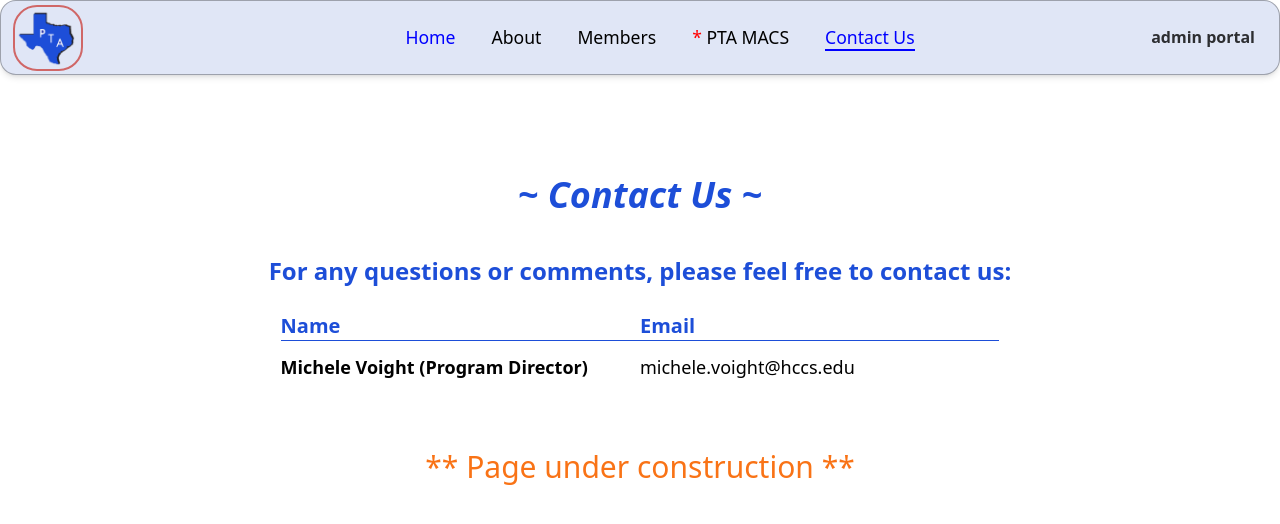
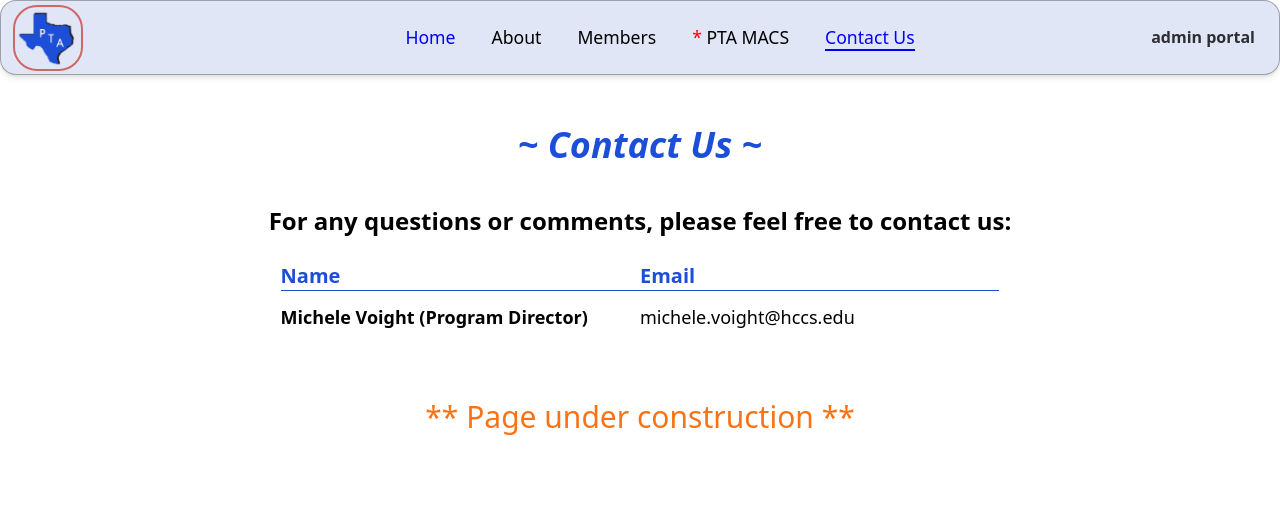
Before and after one commit to Jackal73/TAPTAE-client, a React (Create React App) app: page /contact-us in a window 1280 px wide. Shown: the top 524 px of the page. Built offline with nearby package versions, Linux system fonts and the light colour scheme.

Commit message:
:lipstick: Update `margin-top` in AboutUs, ContactUs, Home, Members, and PtaMacs pages

```diff
--- a/src/pages/aboutUs/AboutUs.jsx
+++ b/src/pages/aboutUs/AboutUs.jsx
@@ -12,7 +12,7 @@ export default function AboutUs() {
       <div className="flex max-w-[1400px] mx-auto">
         <div className="flex-[8]">
           <div className="mt-[32px] px-[25px] pb-[25px]">
-            <div className="mt-[100px]">
+            <div className="mt-[50px]">
               <h1 className="flex font-bold text-center italic justify-center text-4xl text-blue-700 ">
                 ~ About Us ~
               </h1>
--- a/src/pages/contactUs/ContactUs.jsx
+++ b/src/pages/contactUs/ContactUs.jsx
@@ -8,14 +8,14 @@ export default function Members() {
       <Topbar />
       <div className="flex max-w-[1400px] mx-auto">
         <div className="flex-[8]">
-          <div className="mt-[100px] px-[25px] pb-[25px]">
+          <div className="mt-[50px] px-[25px] pb-[25px]">
             <h1 className="flex font-bold text-center italic justify-center text-4xl text-blue-700 ">
               ~ Contact Us ~
             </h1>
 
             <div className="pt-[16px] pb-[32px] px-[16px]">
               <Row className="mb-2 mt-6">
-                <h2 className="flex font-semibold text-2xl text-blue-700 justify-center mb-[25px]">
+                <h2 className="flex font-semibold text-2xl text-[black] justify-center mb-[25px]">
                   For any questions or comments, please feel free to contact us:
                 </h2>
               </Row>
--- a/src/pages/home/Home.jsx
+++ b/src/pages/home/Home.jsx
@@ -18,7 +18,7 @@ export default function Home() {
             <div className="pt-[10px] px-[25px] pb-[25px]">
               <Row>
                 <Col className="flex w-[85%] mx-auto pr-[40px]">
-                  <h1 className="text-center font-bold mt-32 mb-[16px] mx-auto text-[3.5rem] text-[black]">
+                  <h1 className="text-center font-bold mt-32 mb-[16px] mx-auto text-5xl text-[black]">
                     Texas Alliance of Physical Therapist Assistant Educators
                     <br /> (<span className="text-[blue]">TAPTAE</span>)
                   </h1>
--- a/src/pages/members/Members.jsx
+++ b/src/pages/members/Members.jsx
@@ -8,7 +8,7 @@ export default function Members() {
       <Topbar />
       <div className="flex w-full">
         <div className="flex-[8]">
-          <div className="mt-[100px] px-[25px] pb-[25px]">
+          <div className="mt-[50px] px-[25px] pb-[25px]">
             <h1 className="flex font-bold text-center italic justify-center text-4xl text-blue-700 ">
               ~ Members ~
             </h1>
--- a/src/pages/ptamacs/PtaMacs.jsx
+++ b/src/pages/ptamacs/PtaMacs.jsx
@@ -8,7 +8,7 @@ export default function PtaMacs() {
       <Topbar />
       <div className="flex max-w-[1400px] mx-auto">
         <div className="flex-[8]">
-          <div className="mt-[100px] px-[25px] pb-[25px]">
+          <div className="mt-[50px] px-[25px] pb-[25px]">
             <h1 className="flex font-bold text-center italic justify-center text-4xl text-blue-700 ">
               ~ PTA MACS ~
             </h1>
```
